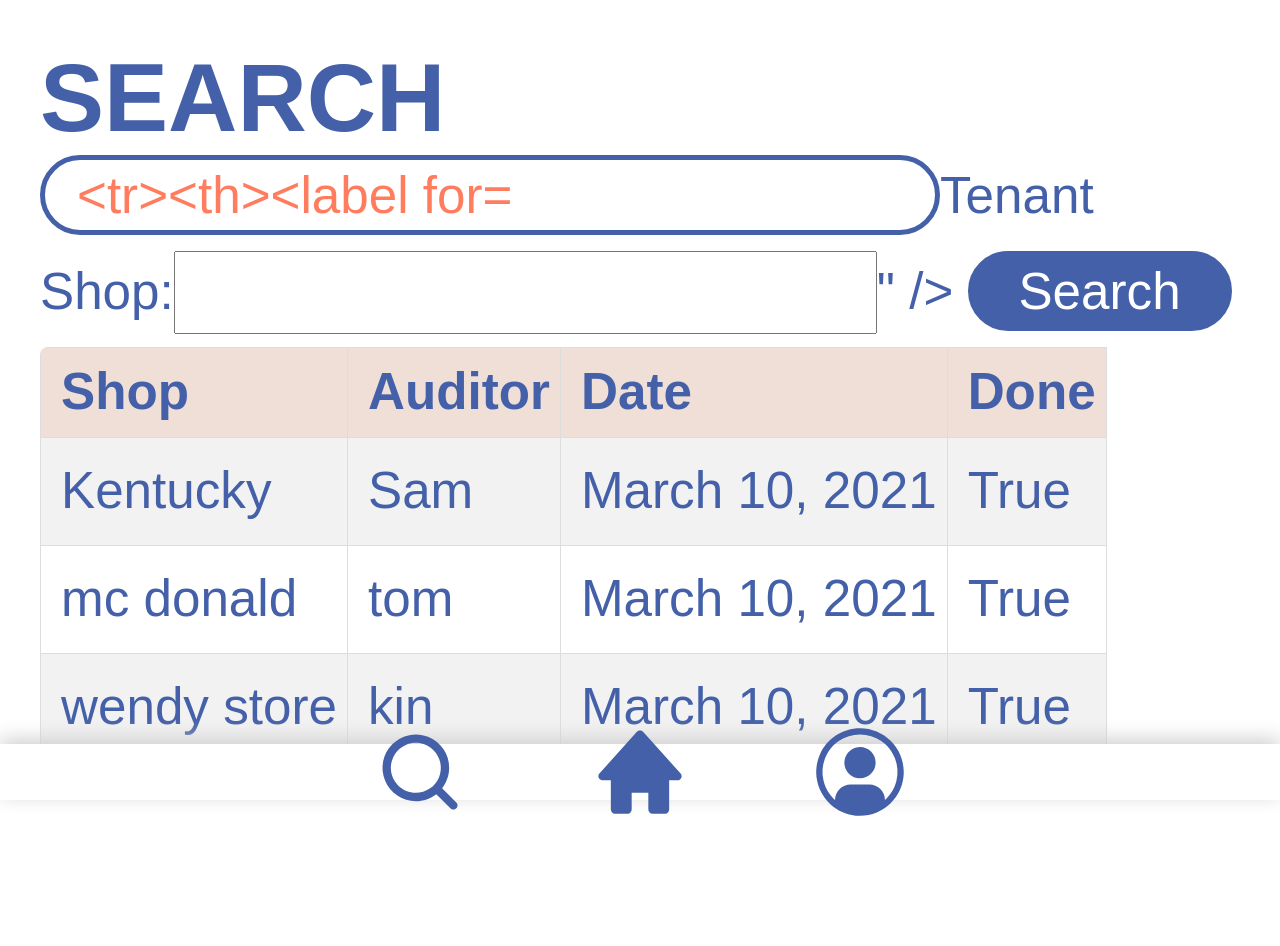
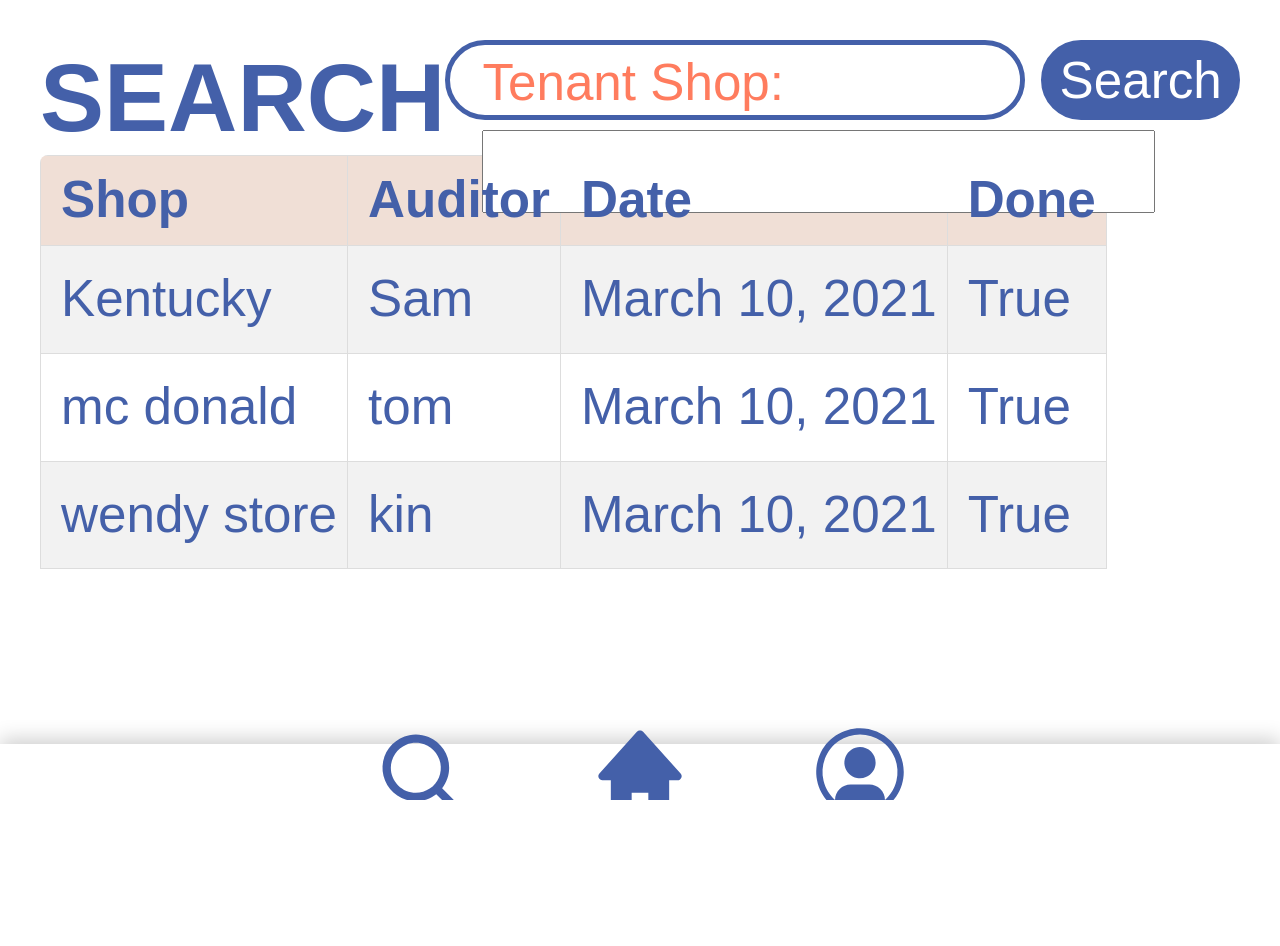
Before and after one commit to rebbyling/50003-backend, a Django app: page /search/ in a window 1280 px wide. Shown: the top 946 px of the page. After the commit the page ends 800 px from the top, so only its background shows below. Run offline with Django 3.2, Linux system fonts and the light colour scheme; a user stored in the database is signed in; data comes from the database, SQL or seed files in the repository; some libraries are stand-ins or nearby versions.

Commit message:
update UI 4

```diff
--- a/trydjango/src/templates/search.html
+++ b/trydjango/src/templates/search.html
@@ -36,22 +36,20 @@
         display: inline-block;
       }
 
-      input {
-        padding-left: 2rem;
-        font-family: "Poppins", sans-serif;
-        color: #ff7c5e;
-        font-weight: 400;
-        font-size: 4vw;
-      }
-
       .searchBar {
-        width: 75%;
+        display: block;
+        width: 73%;
         border-radius: 6rem;
         height: 5rem;
         border-style: solid;
         border-width: thick;
         border-color: #4460a9;
         margin-bottom: 1rem;
+        padding-left: 2rem;
+        font-family: "Poppins", sans-serif;
+        color: #ff7c5e;
+        font-weight: 400;
+        font-size: 4vw;
       }
       .flex {
         display: flex;
@@ -65,7 +63,7 @@
         color: #fff;
         text-decoration: none;
         background-color: #4460a9;
-        width: 22%;
+        width: 25%;
         border-radius: 4rem;
         margin-bottom: 1rem;
         height: 5rem;
@@ -176,8 +174,8 @@
   </head>
   <body>
     <h1>SEARCH</h1>
-    <form method="get">
-      <input class="searchBar" value="{{filter.form}}" />
+    <form method="get" class="flex">
+      <div class="searchBar">{{filter.form}}</div>
       <button class="searchButton" type="submit">Search</button>
     </form>
     <table>
```
